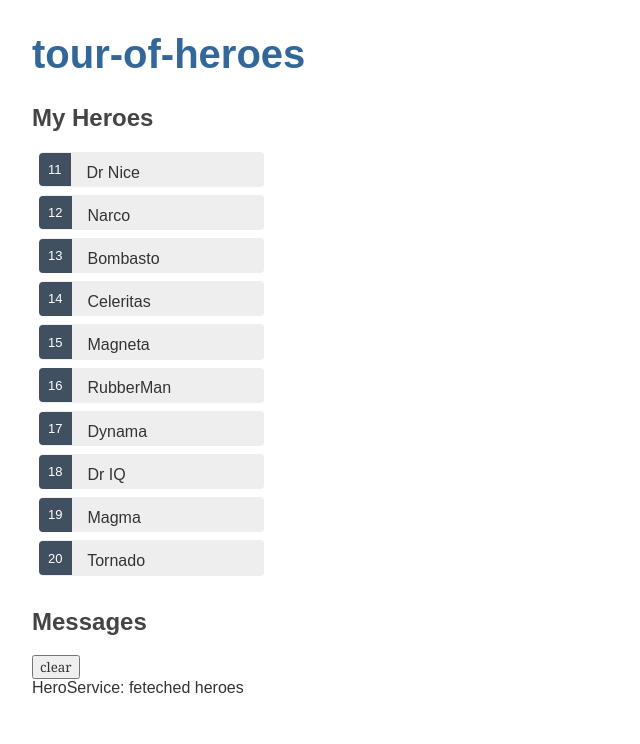
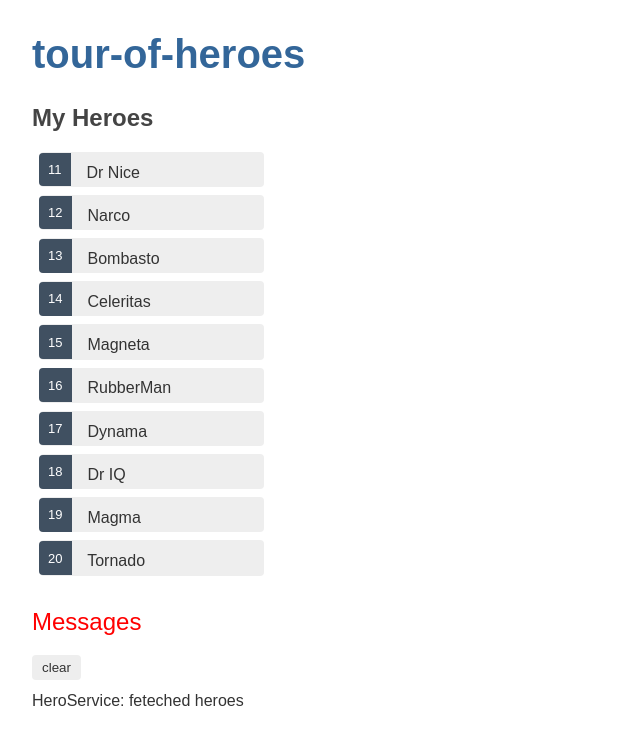
Before and after one commit to adiguno/angular_starter, an Angular app: page / in a window 1280 px wide. Shown: the top 744 px of the page, without its empty margins (0-640 px from the left). Built offline with nearby package versions, Linux system fonts and the light colour scheme.

Commit message:
added message comp css style, formatted comments

```diff
--- a/src/app/message.service.ts
+++ b/src/app/message.service.ts
@@ -3,7 +3,6 @@
 @Injectable({
   providedIn: 'root'
 })
-
 export class MessageService {
   messages: string[] = [];
 
--- a/src/app/messages/messages.component.css
+++ b/src/app/messages/messages.component.css
@@ -0,0 +1,35 @@
+/* MessagesComponent's private CSS styles */
+h2 {
+    color: red;
+    font-family: Arial, Helvetica, sans-serif;
+    font-weight: lighter;
+  }
+  body {
+    margin: 2em;
+  }
+  body, input[text], button {
+    color: crimson;
+    font-family: Cambria, Georgia;
+  }
+
+  button.clear {
+    font-family: Arial;
+    background-color: #eee;
+    border: none;
+    padding: 5px 10px;
+    border-radius: 4px;
+    cursor: pointer;
+    cursor: hand;
+  }
+  button:hover {
+    background-color: #cfd8dc;
+  }
+  button:disabled {
+    background-color: #eee;
+    color: #aaa;
+    cursor: auto;
+  }
+  button.clear {
+    color: #333;
+    margin-bottom: 12px;
+  }
```
Also changed, not shown: src/app/hero.service.ts (+3 -4 lines).
